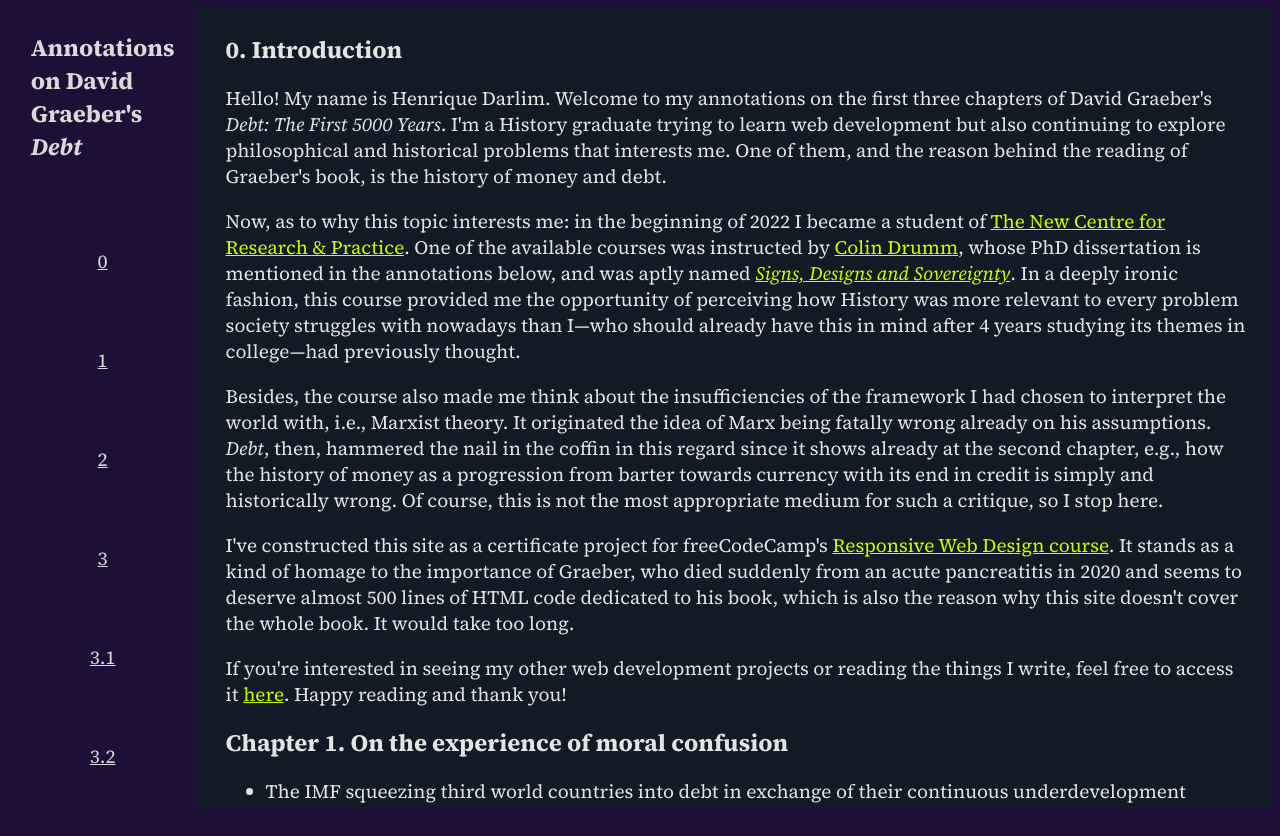
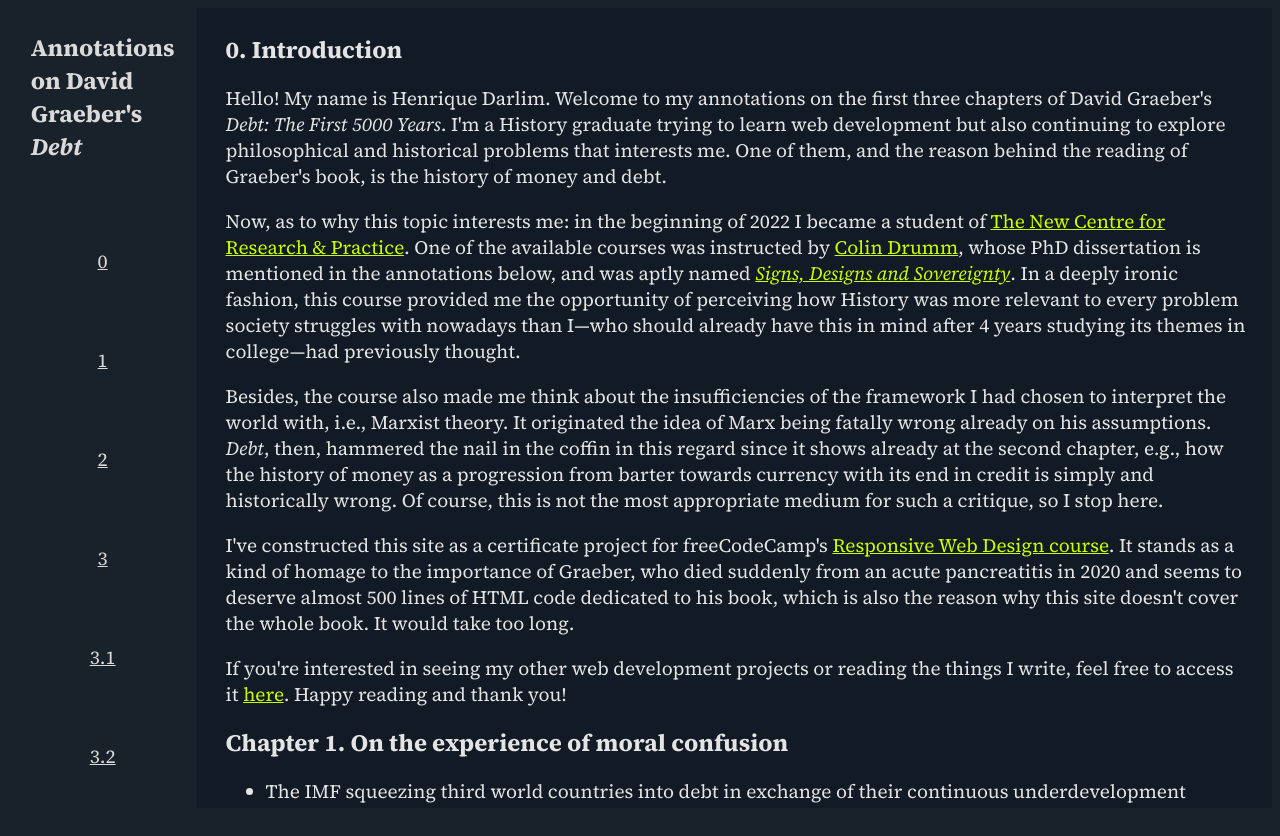
Before and after one commit to hdarlim/debt-notes, a plain HTML site: page index.html in a window 1280 px wide. Drawn offline with Linux system fonts and the dark colour scheme.

Commit message:
changed --framebg dark color

```diff
--- a/style.css
+++ b/style.css
@@ -100,7 +100,7 @@ ul {
 }
 @media screen and (prefers-color-scheme: dark) {
     :root {
-        --framebg: #1d0f36;
+        --framebg: #19212b;
         --p: #e4e4e4;
         --textbg: #111a25;
         --header: #e4e4e4;
```
